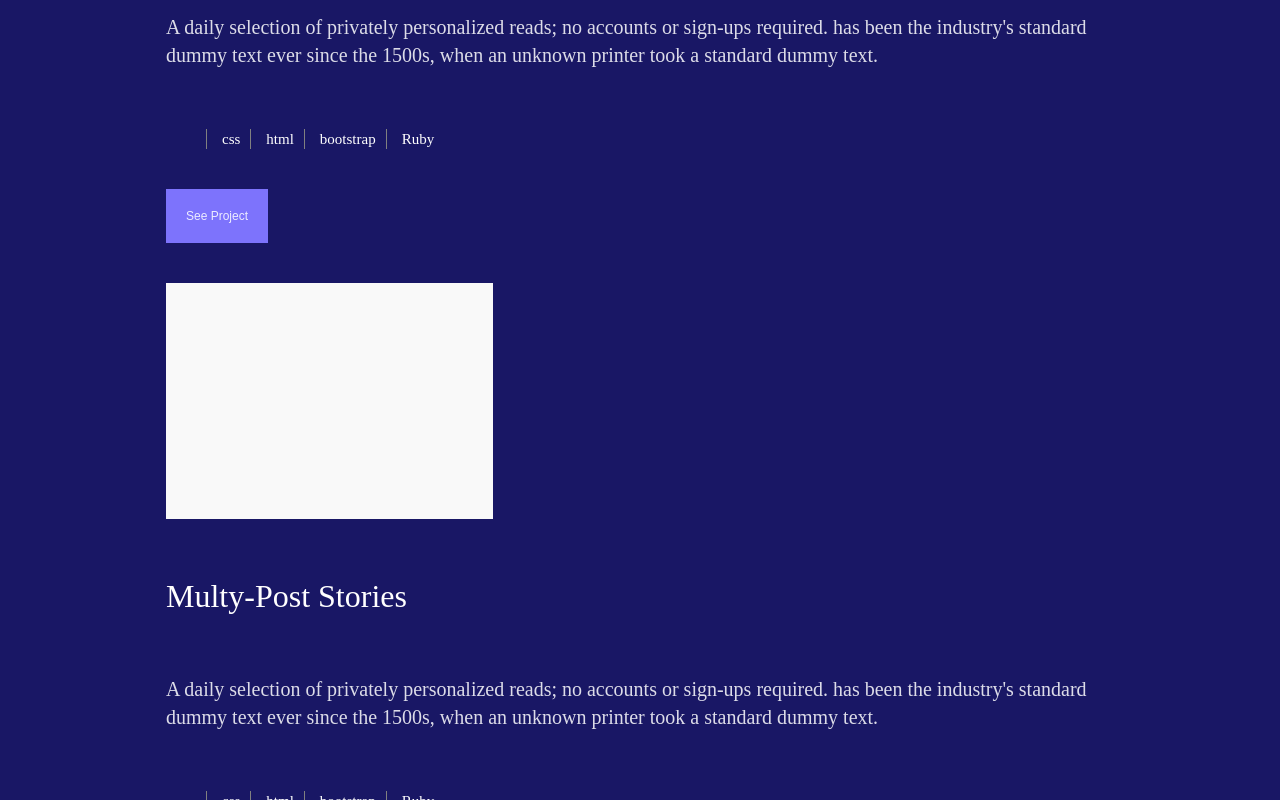
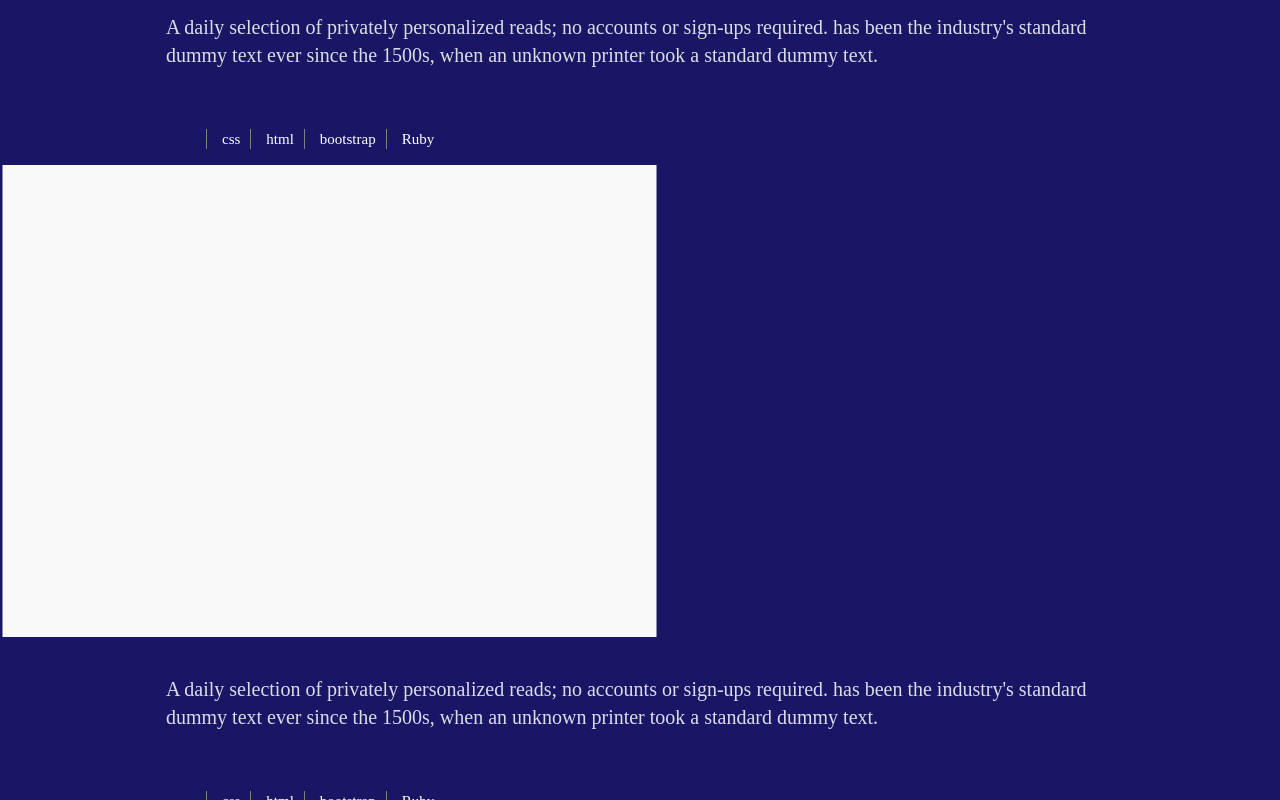
Before and after one commit to tamana-Balkhi/portfolio, a website: page index.html in a window 1280 px wide. In both pictures the pointer is over the picture 329 px from the left and 1541 px from the top of the page. Shown: the part 1141-1941 px from the top of the page. Drawn offline with Linux system fonts and the light colour scheme.

Commit message:
add transition to in=mg

```diff
--- a/style.css
+++ b/style.css
@@ -206,6 +206,15 @@ body {
   background-position-y: 200px;
 }
 
+.prj-1 img {
+  transition:transform 2s ease-in;
+}
+
+.prj-1 img:hover {
+  transform: scale(2);
+}
+
+
 .prj-2 {
   background-image: url(./images/Ellipse21@2x.png);
   background-repeat: no-repeat;
```
